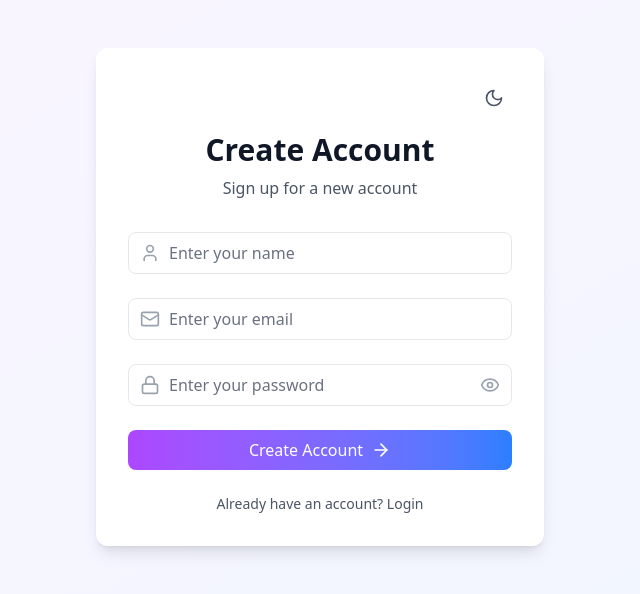
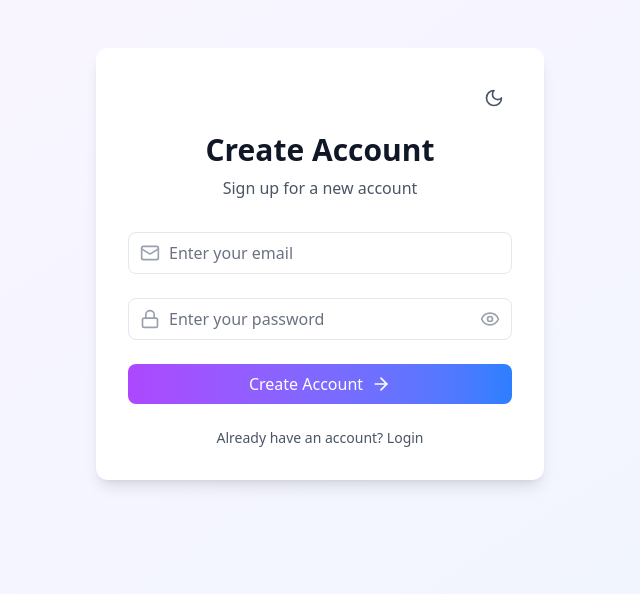
Before and after one commit to Chakibceran22/To_do_list_app, a React (Vite) app: page /signup in a window 1280 px wide. Shown: the top 594 px of the page, without its empty margins (320-960 px from the left). Built offline with nearby package versions, Linux system fonts and the light colour scheme.

Commit message:
preparing the signe up to create backend

```diff
--- a/src/components/Signeup.jsx
+++ b/src/components/Signeup.jsx
@@ -1,6 +1,8 @@
 import React, { useState, useEffect } from 'react';
 import { useNavigate } from 'react-router-dom';
 import { Eye, EyeOff, Mail, Lock, User, ArrowRight, Moon, Sun } from 'lucide-react';
+import { createUserWithEmailAndPassword } from 'firebase/auth';
+import auth from '../firebase/firebaseAuth';
 
 
 const Signeup = () => {
@@ -10,7 +12,6 @@ const Signeup = () => {
     const [formData, setFormData] = useState({
         email: '',
         password: '',
-        name: ''
     });
     const [errors, setErrors] = useState({});
 
@@ -35,9 +36,7 @@ const Signeup = () => {
             newErrors.password = 'Password must be at least 6 characters';
         }
 
-        if (!formData.name) {
-            newErrors.name = 'Name is required';
-        }
+
 
         setErrors(newErrors);
         return Object.keys(newErrors).length === 0;
@@ -95,30 +94,7 @@ const Signeup = () => {
                         </p>
                     </div>
 
-                    <form onSubmit={handleSubmit} className="space-y-6">
-
-                        <div>
-                            <div className="relative">
-                                <User className={`absolute left-3 top-1/2 transform -translate-y-1/2 transition-colors duration-200 ${darkMode ? 'text-gray-500' : 'text-gray-400'
-                                    }`} size={20} />
-                                <input
-                                    type="text"
-                                    name="name"
-                                    value={formData.name}
-                                    onChange={handleChange}
-                                    className={`w-full pl-10 pr-4 py-2 rounded-lg focus:ring-2 focus:ring-purple-500 outline-none transition-all duration-200 border
-                      ${errors.name ? 'border-red-500' : darkMode ? 'border-gray-600' : 'border-gray-200'}
-                      ${darkMode
-                                            ? 'bg-gray-700 text-white border-gray-600 placeholder-gray-400'
-                                            : 'bg-white text-gray-900 border-gray-200 placeholder-gray-500'
-                                        }`}
-                                    placeholder="Enter your name"
-                                />
-                            </div>
-                            {errors.name && (
-                                <p className="mt-1 text-sm text-red-500">{errors.name}</p>
-                            )}
-                        </div>
+                    <form onSubmit={handleSubmit}  className="space-y-6">
 
 
                         <div>
@@ -179,6 +155,7 @@ const Signeup = () => {
 
                         <button
                             type="submit"
+
                             className="w-full bg-gradient-to-r from-purple-500 to-blue-500 text-white py-2 rounded-lg
                 hover:from-purple-600 hover:to-blue-600 focus:outline-none focus:ring-2 focus:ring-purple-500
                 flex items-center justify-center gap-2 group transition-all duration-200 hover:shadow-md"
@@ -192,7 +169,7 @@ const Signeup = () => {
                     </form>
 
                     <div className="mt-6 text-center">
-                        <p className={`text-sm transition-colors duration-200 ${darkMode
+                        <p className={`text-sm transition-colors duration-200  ${darkMode
                                 ? 'text-gray-300 '
                                 : 'text-gray-600 '
                             }`}>Already have an account? <button
```
